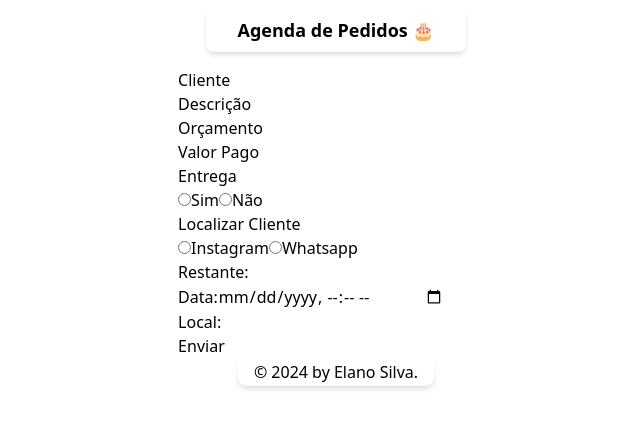
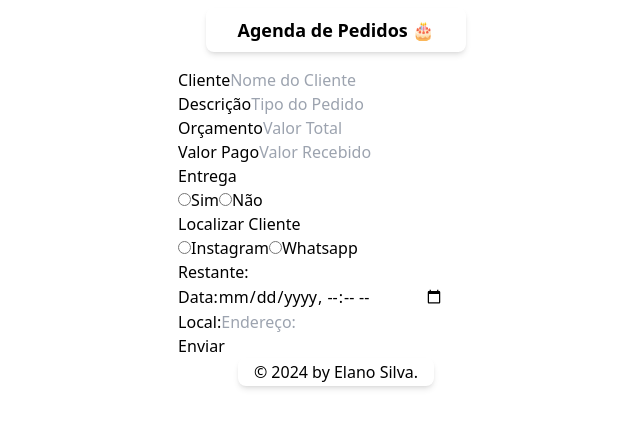
Before and after one commit to ElanoSilva88/Agenda-Next.JS, a Next.js app: page / in a window 1280 px wide. Shown: the top 428 px of the page, without its empty margins (304-944 px from the left). Built offline with nearby package versions, Linux system fonts and the light colour scheme.

Commit message:
Adicionando o placeholder dos inputs

```diff
--- a/src/component/PedidosForm.jsx
+++ b/src/component/PedidosForm.jsx
@@ -69,6 +69,7 @@ const PedidosForm = () => {
           type="text"
           id="cliente"
           name="cliente"
+          placeholder="Nome do Cliente"
           value={pedido.cliente}
           onChange={(e) => handleChange(e, "cliente")}
           required
@@ -80,6 +81,7 @@ const PedidosForm = () => {
           type="text"
           id="descricao"
           name="descricao"
+          placeholder="Tipo do Pedido"
           value={pedido.descricao}
           onChange={(e) => handleChange(e, "descricao")}
         />
@@ -90,6 +92,7 @@ const PedidosForm = () => {
           type="text"
           id="valorOrçamento"
           name="valorOrçamento"
+          placeholder="Valor Total"
           value={pedido.valorOrçamento}
           onChange={(e) => handleChange(e, "valorOrçamento")}
         />
@@ -100,6 +103,7 @@ const PedidosForm = () => {
           type="text"
           id="valorPG"
           name="valorPG"
+          placeholder="Valor Recebido"
           value={pedido.valorPG}
           onChange={(e) => handleChange(e, "valorPG")}
         />
@@ -174,6 +178,7 @@ const PedidosForm = () => {
           type="text"
           id="local"
           name="local"
+          placeholder="Endereço:"
           value={pedido.local}
           onChange={(e) => handleChange(e, "local")}
           required
```
